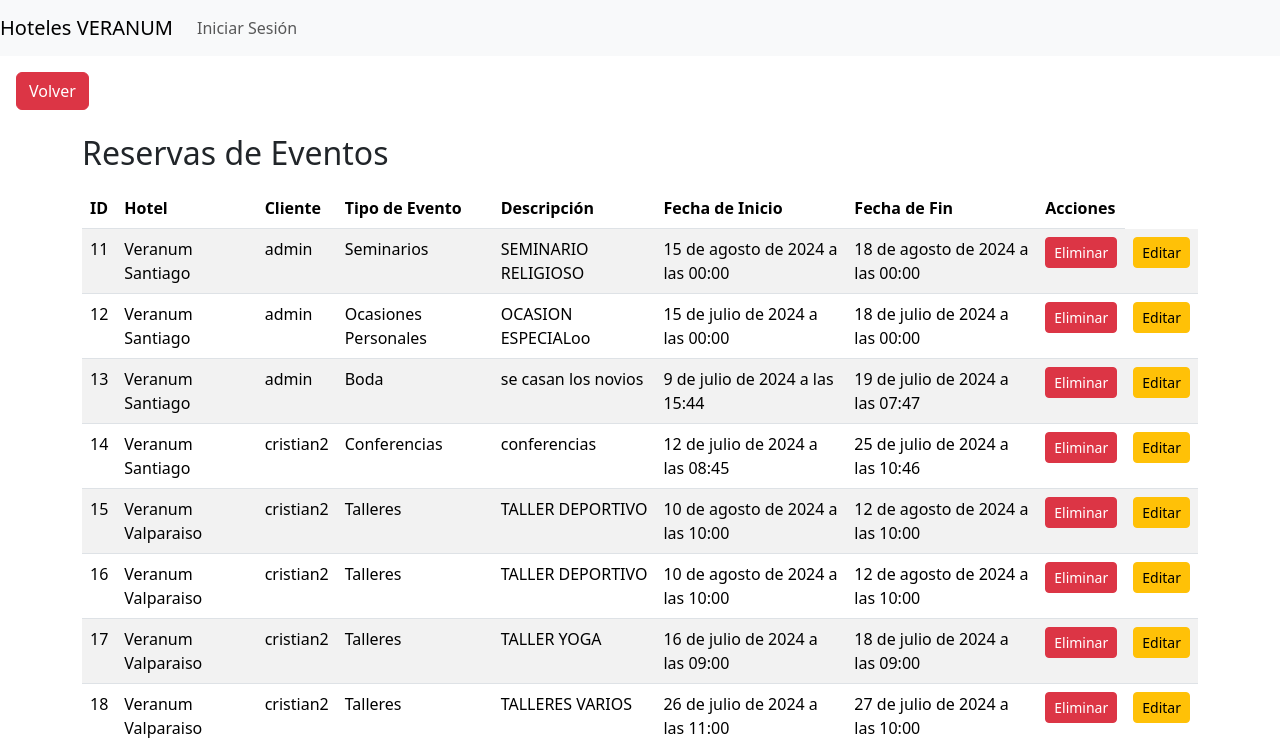
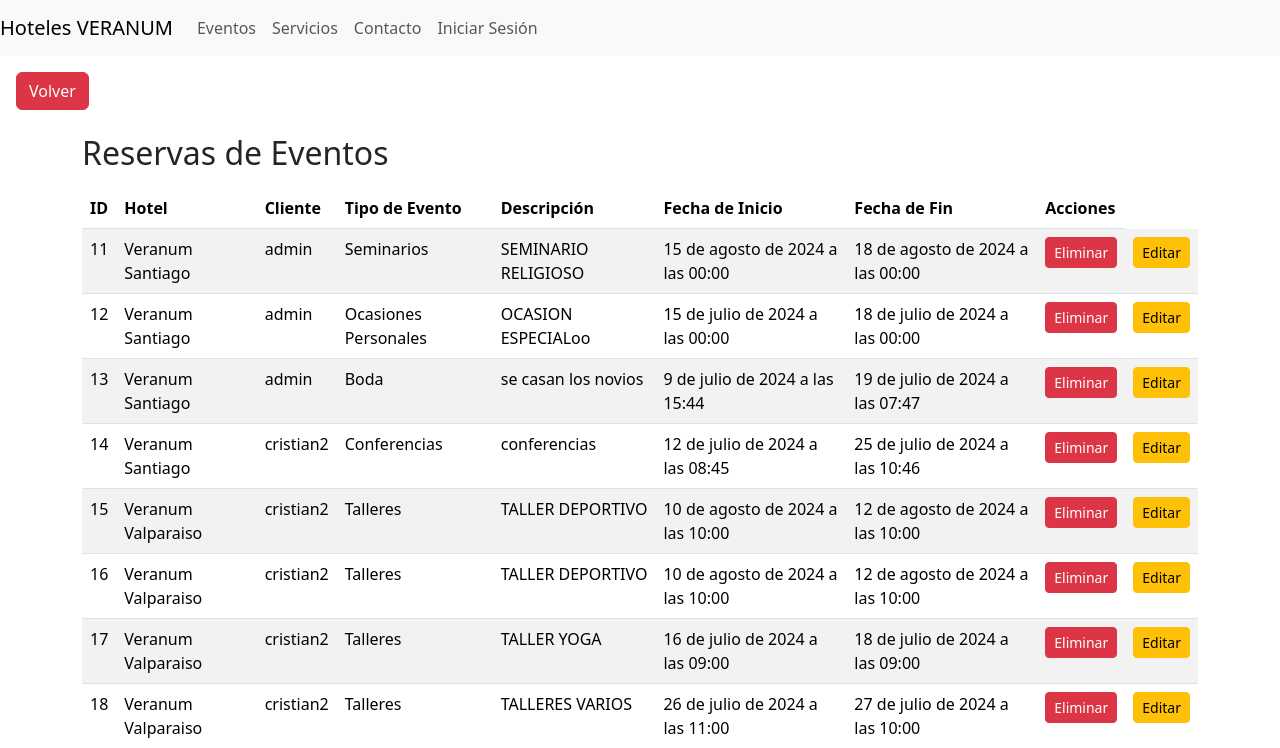
Before and after one commit to Lithianx/proyecto_ING_SOFT, a Django app: page /administracion/ in a window 1280 px wide. Shown: the top 748 px of the page. Run offline with Django 5.2, Linux system fonts and the light colour scheme; data comes from the database, SQL or seed files in the repository; both versions use the stored data as it was after the commit; some libraries are stand-ins or nearby versions.

Commit message:
toque ultimo

```diff
--- a/aplicacion/templates/aplicacion/base.html
+++ b/aplicacion/templates/aplicacion/base.html
@@ -47,12 +47,58 @@
                     </li>
                 {% else %}
                     <li class="nav-item">
+                        <a class="nav-link" href="{% url 'eventos' %}">Eventos</a>
+                    </li>
+                    <li class="nav-item">
+                        <a class="nav-link" href="{% url 'servicios' %}">Servicios</a>
+                    </li>
+                    <li class="nav-item">
+                        <a class="nav-link" href="{% url 'contacto' %}">Contacto</a>
+                    </li>
+                    <li class="nav-item">
                         <a class="nav-link" href="{% url 'login' %}">Iniciar Sesión</a>
                     </li>
                 {% endif %}
             </ul>
         </div>
     </nav>
+
+    {% comment %} <nav class="navbar navbar-expand-lg navbar-light bg-light">
+        <a class="navbar-brand" href="{% url 'index' %}">Hoteles VERANUM</a>
+        <button class="navbar-toggler" type="button" data-toggle="collapse" data-target="#navbarNav" aria-controls="navbarNav" aria-expanded="false" aria-label="Toggle navigation">
+            <span class="navbar-toggler-icon"></span>
+        </button>
+        <div class="collapse navbar-collapse" id="navbarNav">
+            <ul class="navbar-nav ml-auto">
+                {% if user.is_authenticated %}
+                    {% if user.is_superuser %}
+                        <li class="nav-item">
+                            <a class="nav-link" href="{% url 'administracion' %}">Administración</a>
+                        </li>
+                    {% endif %}
+                    <li class="nav-item">
+                        <a class="nav-link" href="{% url 'reserva' %}">Reserva</a>
+                    </li>
+                    <li class="nav-item">
+                        <a class="nav-link" href="{% url 'eventos' %}">Eventos</a>
+                    </li>
+                    <li class="nav-item">
+                        <a class="nav-link" href="{% url 'servicios' %}">Servicios</a>
+                    </li>
+                    <li class="nav-item">
+                        <a class="nav-link" href="{% url 'contacto' %}">Contacto</a>
+                    </li>
+                    <li class="nav-item">
+                        <a class="nav-link" href="{% url 'cerrar_sesion' %}">Cerrar Sesión</a>
+                    </li>
+                {% else %}
+                    <li class="nav-item">
+                        <a class="nav-link" href="{% url 'login' %}">Iniciar Sesión</a>
+                    </li>
+                {% endif %}
+            </ul>
+        </div>
+    </nav> {% endcomment %}
     {% if user.is_authenticated %}
     <strong>Bienvenido, {{ user.username }}</strong>
   {% endif %}
```
Also changed, not shown: db.sqlite3.
